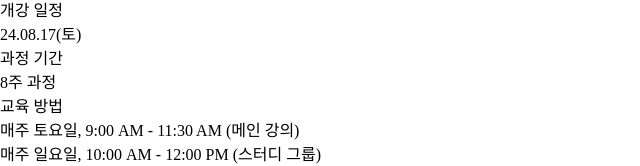
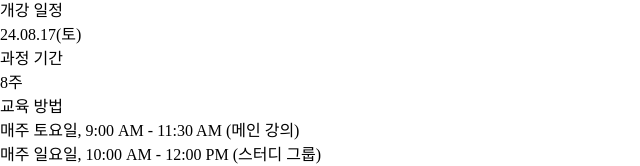
Before and after one commit to codingcapy/visioncodingkr, a React (Vite) app: page / in a window 1280 px wide. Shown: the part 630-796 px from the top of the page, without its empty margins (0-640 px from the left). Built offline with nearby package versions, Linux system fonts and the light colour scheme; a web font is replaced by a local one.

Commit message:
test commit3 - Sean

```diff
--- a/src/pages/HomePage.jsx
+++ b/src/pages/HomePage.jsx
@@ -27,7 +27,7 @@ export default function HomePage() {
             </div>
             <div className="text-center">
               <p className="text-gray-400">과정 기간</p>
-              <p>8주 과정</p>
+              <p>8주</p>
             </div>
             <div className="text-center">
               <p className="text-gray-400">교육 방법</p>
```
